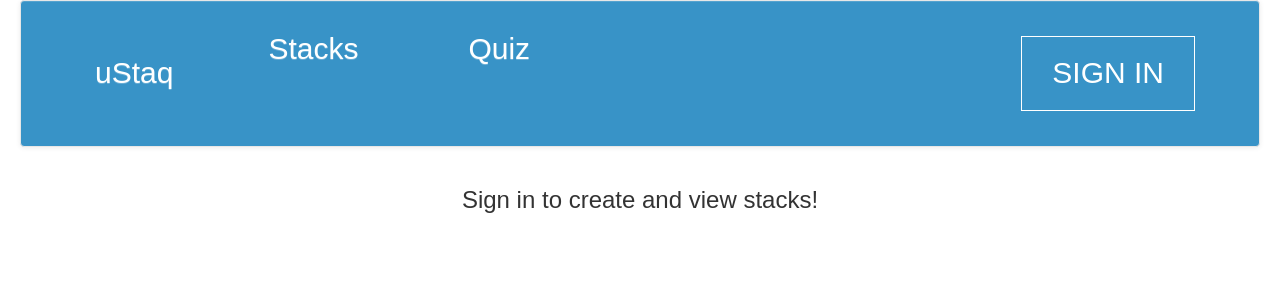
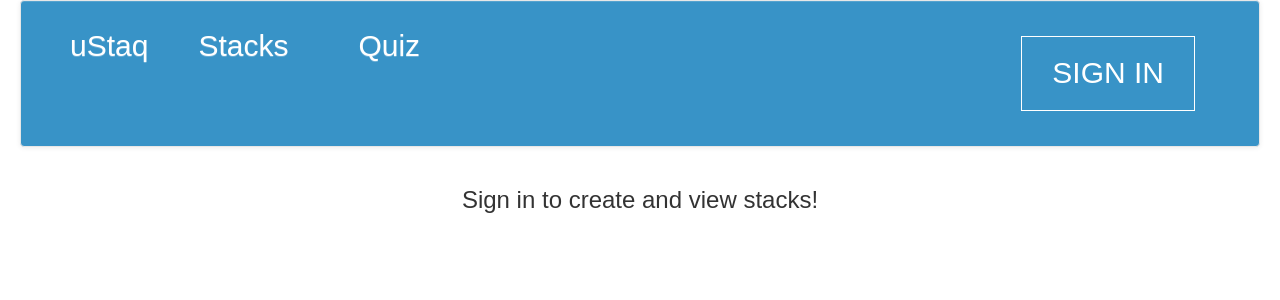
Before and after one commit to quhairfoir/uStaq-client, a React (Create React App) app: page /stacks in a window 1280 px wide. Shown: the top 300 px of the page. Built offline with nearby package versions, Linux system fonts and the light colour scheme; no server answers; a web font is replaced by a local one.

Commit message:
spacing in the navbar

```diff
--- a/src/styles/Edit.css
+++ b/src/styles/Edit.css
@@ -18,7 +18,7 @@
 .navuStaq {
   font-size: 30px;
   font-family: sans-serif, Verdana, 'Times New Roman';
-  margin-top: 2px;
+  /* margin-top: 2px; */
 }
 
 .navBCustom.navbar .navbar-brand {
@@ -32,7 +32,6 @@
 
 .navBCustom .navbar-default .navbar-collapse, .navBCustom .navbar-default .navbar-form {
   margin-top: 0px;
-
 }
 
 .navBCustom.navbar {
@@ -60,30 +59,33 @@
 .carousel-control.left, .carousel-control.right{
   background-image: none;
 }
-.navbar-header a,
+/* .navbar-header a, */
 .navUstaqItems a{
-  padding:40px;
+  padding: 20px;
 }
 
 .navBCustom.navbar-default .navbar-nav>li>a {
   color: white;
   font-size: 20px;
+  font-family: sans-serif, Verdana, 'Times New Roman';
 }
 
 .navBCustom .navbar-default .navbar-nav>li>a:focus {
   color: white;
+  font-family: sans-serif, Verdana, 'Times New Roman';
 
 }
 
 .navBCustom.navbar-default .navbar-nav>li>a:hover {
   color:white;
+  font-family: sans-serif, Verdana, 'Times New Roman';
 
 }
 
 .navUstaqItems {
   font-size: 15px;
   font-family: sans-serif, Verdana, 'Times New Roman';
-  margin-top: 3px;
+  /* margin-top: 3px; */
 }
 
 .navSignin {
@@ -91,10 +93,3 @@
   font-family: sans-serif, Verdana, 'Times New Roman';
 
 }
-.navSignin btn btn-link {
-  color: #f46ac4;
-}
-
-.hrStyling {
-  color: blue;
-}
```
